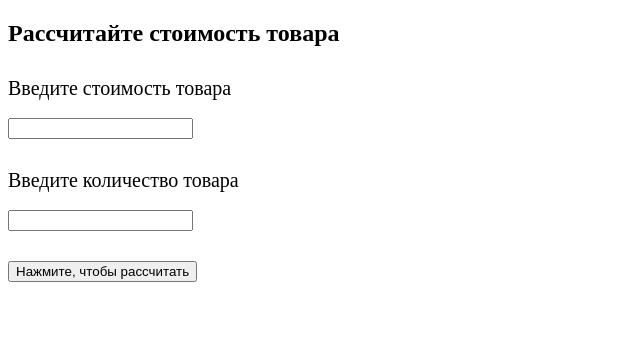
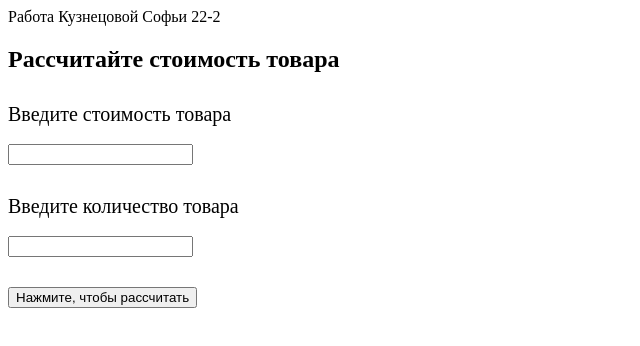
Before and after one commit to s0169469/Taskkkfive, a plain HTML site: page index.html in a window 1280 px wide. Shown: the whole page, without its empty margins (0-640 px from the left). Drawn offline with Linux system fonts and the light colour scheme.

Commit message:
Update index.html

```diff
--- a/index.html
+++ b/index.html
@@ -8,7 +8,7 @@
     <link rel="stylesheet" href="style.css" />
   </head>
   <body>
-    <header><div></div></header>
+    <header><div>Работа Кузнецовой Софьи 22-2</div></header>
     <div class="main">
       <div class="logo"><h2>Рассчитайте стоимость товара</h2></div>
       <form action="">
```
